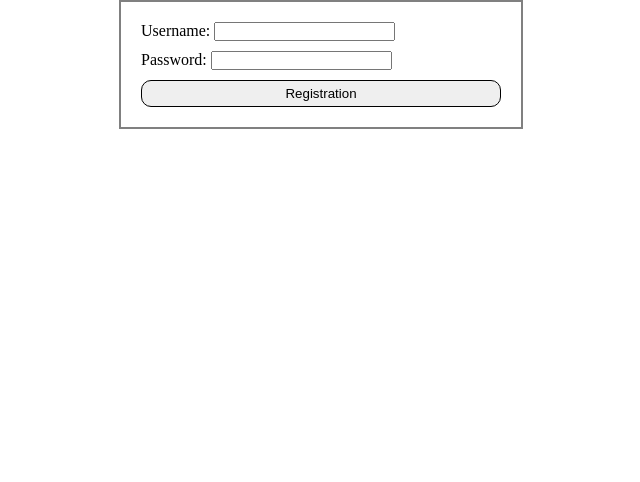
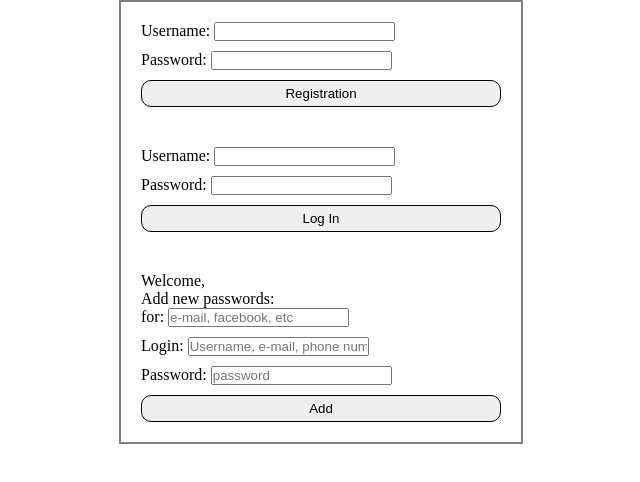
Before and after one commit to kraplex/gbsfo, a React (Create React App) app in the folder my-app/: page / in a window 1280 px wide. Shown: the top 482 px of the page, without its empty margins (319-959 px from the left). Built offline with nearby package versions, Linux system fonts and the light colour scheme.

Commit message:
code updated

```diff
--- a/my-app/src/App/App.js
+++ b/my-app/src/App/App.js
@@ -1,22 +1,30 @@
-import React,{useState} from "react";
+import React, { useState } from "react";
 import "./App.css";
 import RegForm from "../RegForm/RegForm";
 import DashBoard from "../DashBoard/DashBoard";
 import LogInForm from "../LogInForm/LogInForm";
-
 
 function App() {
   if (!localStorage.getItem("database")) {
     localStorage.setItem("database", JSON.stringify([]));
   }
 
-  const [regForm, setRegForm] = useState("")
+  const [name, setName] = useState("");
+  function showName(name) {
+    setName(name);
+  }
+
+  const [arr, setArr] = useState([]);
+  function showArr(arr) {
+    setArr(arr);
+    console.log(arr)
+  }
 
   return (
     <div className="container">
-      <RegForm></RegForm>
-      {/* <LogInForm ></LogInForm>
-      <DashBoard userName={"text"}></DashBoard> */}
+      <RegForm showName={showName}></RegForm>
+      <LogInForm showName={showName} showArr={showArr}></LogInForm>
+      <DashBoard userName={name} arr={arr}></DashBoard>
     </div>
   );
 }
--- a/my-app/src/DashBoard/DashBoard.js
+++ b/my-app/src/DashBoard/DashBoard.js
@@ -4,15 +4,23 @@ import Input from "../Input/Input";
 import List from "../List/List";
 import "./DashBoard.css";
 
-function DashBoard({userName}) {
+function DashBoard({userName, arr}) {
   const [application, setApplication] = useState("");
   const [login, setLogin] = useState("");
   const [password, setPassword] = useState("");
-  const [appList, setAppList] = useState([]);
+  const [appList, setAppList] = useState(arr);
+
 
   function onRemove(index) {
     const items = appList.filter((_, i) => i !== index);
     setAppList(items);
+    const database = JSON.parse(localStorage.getItem("database"));
+
+    const user = database.findIndex((item)=>item.userName===userName);
+
+    database[user].appList.splice(index,1);
+    localStorage.clear();
+    localStorage.setItem("database", JSON.stringify(database))
   }
 
   function onEdit(index) {
@@ -21,12 +29,16 @@ function DashBoard({userName}) {
 
   function addUserData() {
     const database = JSON.parse(localStorage.getItem("database"));
+    const user = database.findIndex((item)=>item.userName===userName);
+
     const applicationData = {};
     applicationData["application"] = application;
     applicationData["login"] = login;
     applicationData["password"] = password;
 
-
+    database[user].appList.push(applicationData)
+    localStorage.clear();
+    localStorage.setItem("database", JSON.stringify(database))
 
 
     setAppList([...appList, applicationData]);
--- a/my-app/src/List/List.js
+++ b/my-app/src/List/List.js
@@ -14,7 +14,7 @@ function ListItem({ item, onRemove, onEdit, index }) {
   );
 }
 
-function List({ items, onRemove, onEdit, index }) {
+function List({ items, onRemove, onEdit }) {
   return (
     <ul>
       {items.map((item, index) => (
--- a/my-app/src/LogInForm/LogInForm.js
+++ b/my-app/src/LogInForm/LogInForm.js
@@ -3,22 +3,24 @@ import "./LogInForm.css";
 import Input from "../Input/Input";
 import Button from "../Button/Button";
 
-function LogInForm() {
-  const [login, setLogin] = useState("");
+function LogInForm({ showName, showArr }) {
+  const [userName, setLogin] = useState("");
   const [password, setPassword] = useState("");
 
   function logIn() {
     const database = JSON.parse(localStorage.getItem("database"));
 
     const user = database.findIndex(
-      (item) => item.login === login && item.password === password
+      (item) => item.userName === userName && item.password === password
     );
 
-    if(user < 0) {
-        alert("The username or password is not correct.")
+    if (user < 0) {
+      alert("The username or password is not correct.");
     } else {
-        console.log(user)
-
+      showName(userName);
+      const user = database.findIndex((item)=>item.userName===userName);
+      showArr(database[user].appList)
+      console.log(database[user].appList)
     }
 
     setLogin("");
@@ -27,7 +29,7 @@ function LogInForm() {
 
   return (
     <div className="logInForm">
-      <Input value={login} label="Username: " onChange={setLogin}></Input>
+      <Input value={userName} label="Username: " onChange={setLogin}></Input>
       <Input
         type="password"
         value={password}
--- a/my-app/src/RegForm/RegForm.js
+++ b/my-app/src/RegForm/RegForm.js
@@ -3,37 +3,36 @@ import "./RegForm.css";
 import Input from "../Input/Input";
 import Button from "../Button/Button";
 
-function RegForm() {
-  const [login, setLogin] = useState("");
+function RegForm({showName}) {
+  const [userName, setUserName] = useState("");
   const [password, setPassword] = useState("");
 
   function addUser() {
     const database = JSON.parse(localStorage.getItem("database"));
-
-    const user = database.findIndex((item) => item.login === login);
+    const user = database.findIndex((item) => item.userName === userName);
 
     if (user >= 0) {
-      alert(`User "${login}" already exist. Please, log in`);
-      setLogin("");
+      alert(`User "${userName}" already exist. Please, log in`);
+      setUserName("");
       setPassword("");
     } else {
+      showName(userName);
       const userData = {};
-      userData.login = login;
+      userData.userName = userName;
       userData.password = password;
       userData.appList = [];
-
       database.push(userData);
       localStorage.clear();
       localStorage.setItem(`database`, JSON.stringify(database));
       alert("Done!")
-      setLogin("");
+      setUserName("");
       setPassword("");
     }
   }
 
   return (
     <div className="regForm" >
-      <Input value={login} label="Username: " onChange={setLogin}></Input>
+      <Input value={userName} label="Username: " onChange={setUserName}></Input>
       <Input
         type="password"
         value={password}
```
